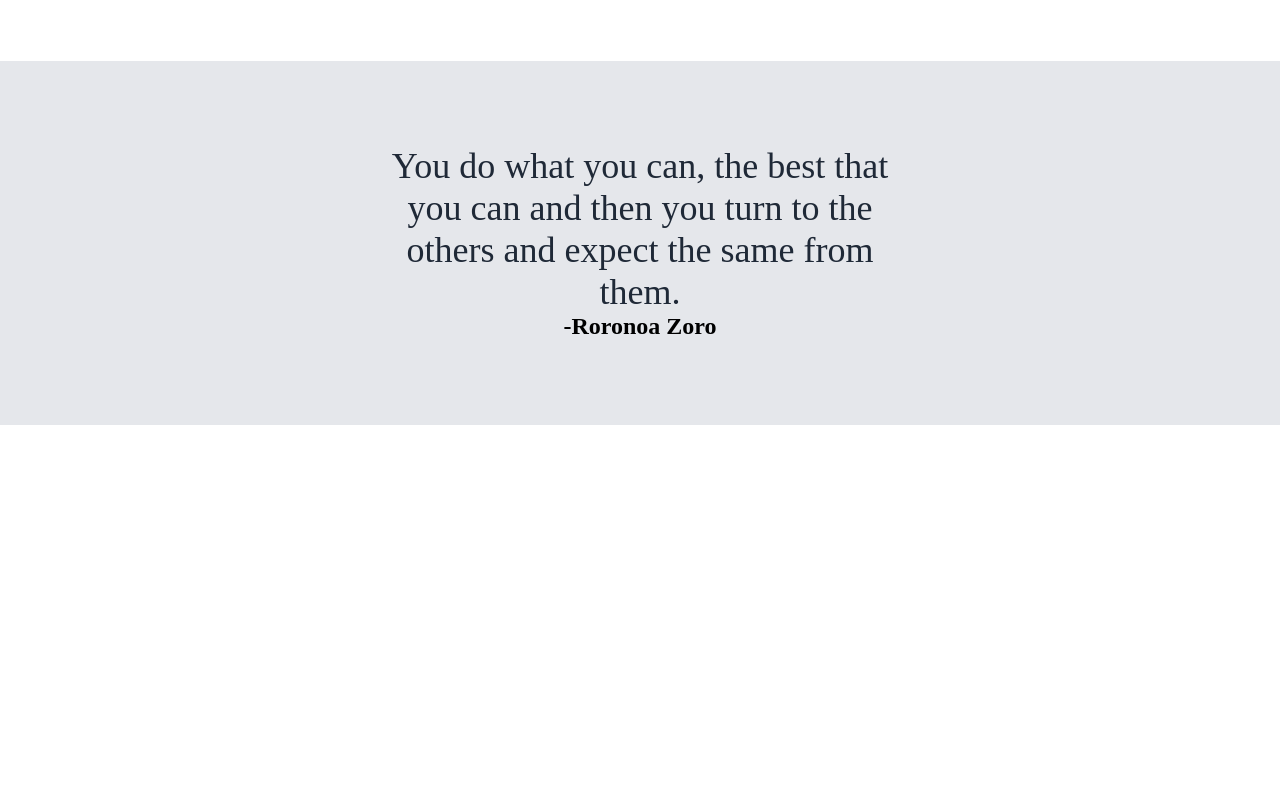
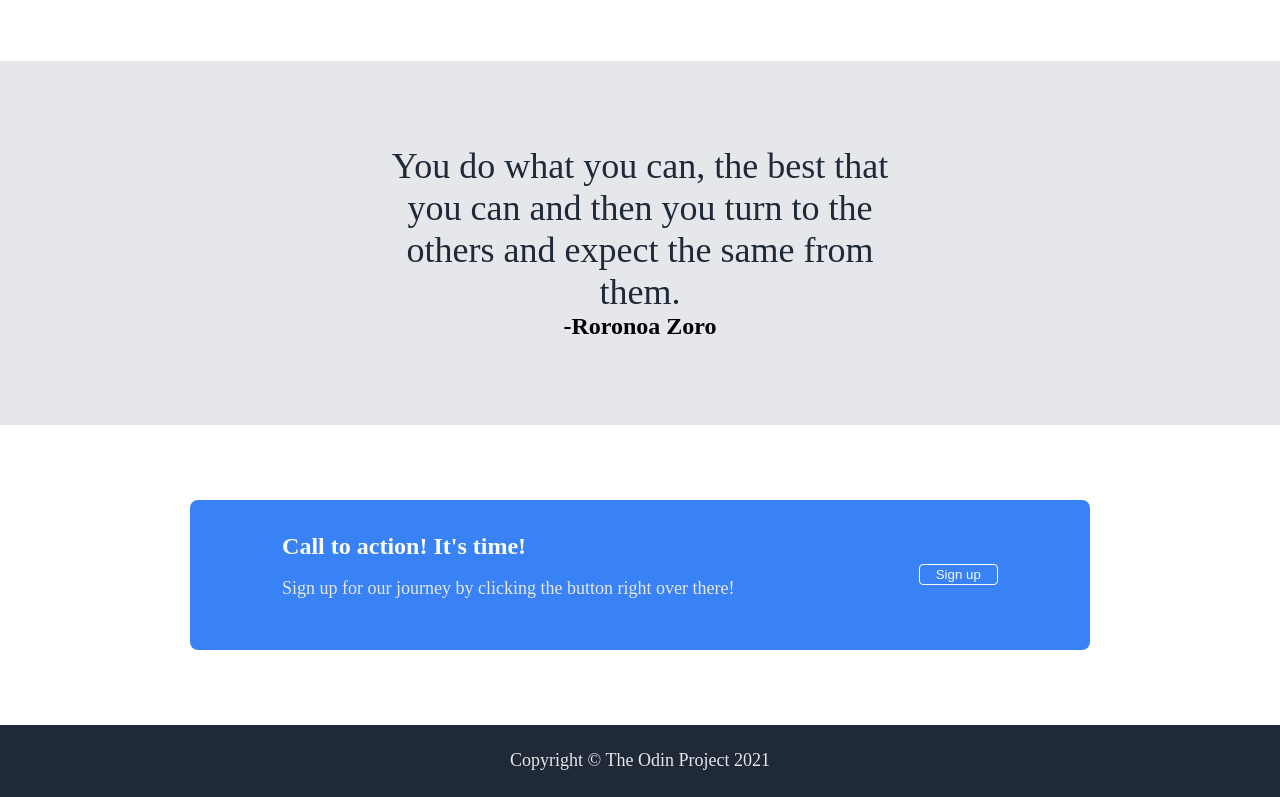
Before and after one commit to JPThrives/landing_page, a plain HTML site: page index.html in a window 1280 px wide. Shown: the part 836-1633 px from the top of the page. Before the commit the page ends 1261 px from the top, so only its background shows below. Drawn offline with Linux system fonts and the light colour scheme.

Commit message:
created container three and footer. Also added a image to the header and changed some text

```diff
--- a/index.html
+++ b/index.html
@@ -21,10 +21,10 @@
             <div class="header-bottom">
                 <div class="bottom-left">
                     <div class="details">
-                        <h1>This is JP's Website</h1>
-                        <p>Lorem ipsum dolor, sit amet consectetur adipisicing elit.
-                        Odio deleniti totam reprehenderit et modi mollitia voluptate qui neque.
-                        Dolor fuga aut libero deserunt, quo dolorum animi quisquam iure eos voluptatibus.</p>
+                        <h1>This is Roronoa Zoro</h1>
+                        <p>I am Roronoa Zoro, the swordsman with a dream to become the world's greatest.
+                        With three swords at my side, I walk the path of the samurai,
+                        loyal to my captain and crew.</p>
                     </div>
                     <div class="button">
                         <button>Sign up</button>
@@ -32,7 +32,7 @@
                 </div>
                 <div class="bottom-right">
                     <div class="image">
-                        <img src="notfound.jpg" alt="Image not found yet">
+                        <img src="roronoa zoro.jpg" alt="Image not found yet">
                     </div>
                 </div>
             </div>
@@ -66,6 +66,18 @@
                 <b>-Roronoa Zoro</b>
             </div>
             <div class="container-three">
+                <div class="content">
+                    <div class="content-text">
+                        <h4>Call to action! It's time!</h4>
+                        <p>Sign up for our journey by clicking the button right over there!</p>
+                    </div>
+                    <div class="button">
+                        <button>Sign up</button>
+                    </div>
+                </div>
+            </div>
+            <div class="footer">
+                <p>Copyright © The Odin Project 2021</p>
             </div>
 </body>
 </html>
--- a/style.css
+++ b/style.css
@@ -3,6 +3,7 @@ body {
     min-height: 100vh;
     display: flex;
     flex-direction: column;
+    flex-wrap: wrap;
 }
 .header {
     background-color: #1F2937;
@@ -48,6 +49,7 @@ body {
     display: flex;
     flex-direction: column;
     height: 279px;
+    width: 500px;
 }
 
 .bottom-left {
@@ -56,8 +58,8 @@ body {
 
 button {
     background-color: #3882f6;
-    border: 1px solid #3882f6;
-    border-radius: 24px;
+    border: 1px solid #ffffff;
+    border-radius: 4px;
     padding: 2px 16px 2px 16px;
     color: #F9FAF8;
 }
@@ -71,7 +73,7 @@ h1 {
 p {
     font-size: 18px;
     color: #E5E7EB;
-    width: 500px;
+
 }
 
 ul {
@@ -99,6 +101,7 @@ h2 {
 
 .container-one {
     margin-bottom: 64px;
+    flex-wrap: wrap;
 }
 
 .cards {
@@ -127,6 +130,7 @@ h2 {
     flex-direction: column;
     justify-content: center;
     align-items: center;
+    flex-wrap: wrap;
 }
 
 .quote {
@@ -142,3 +146,37 @@ h2 {
 b {
     font-size: 24px;
 }
+
+.container-three {
+    min-height: 300px;
+    display: flex;
+    justify-content: center;
+    align-items: center;
+    flex-wrap: wrap;
+}
+
+.content {
+    background-color: #3882f6;
+    display: flex;
+    justify-content: space-around;
+    align-items: center;
+    min-height: 150px;
+    min-width: 900px;
+    border-radius: 8px;
+    flex-wrap: wrap;
+}
+
+h4 {
+    font-size: 24px;
+    color: #F9FAF8;
+    padding: 0;
+    margin: 0;
+}
+
+.footer {
+    background-color: #1F2937;
+    height: 72px;
+    display: flex;
+    justify-content: center;
+    align-items: center;
+}
```
Also changed, not shown: roronoa zoro.jpg (added).
